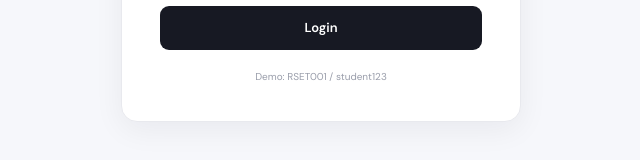
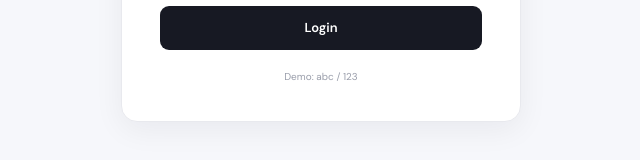
Before and after one commit to sithaara-haveline/react-activity-points-management-system, a React (Vite) app in the folder activity-points-system/: page / in a window 1280 px wide. Shown: the part 488-648 px from the top of the page, without its empty margins (319-959 px from the left). Built offline with nearby package versions, Linux system fonts and the light colour scheme.

Commit message:
Fix login validation

```diff
--- a/activity-points-system/src/pages/Login.jsx
+++ b/activity-points-system/src/pages/Login.jsx
@@ -14,7 +14,9 @@ function Login() {
     e.preventDefault();
     setError("");
 
-    const response = await fetch("/data/students.json");
+    const response = await fetch(
+  `${import.meta.env.BASE_URL}data/students.json`
+);
     const students = await response.json();
 
     const student = students.find(
@@ -83,7 +85,7 @@ function Login() {
         </form>
 
         <small>
-          Demo: RSET001 / student123
+          Demo: abc / 123
         </small>
 
       </div>
```
